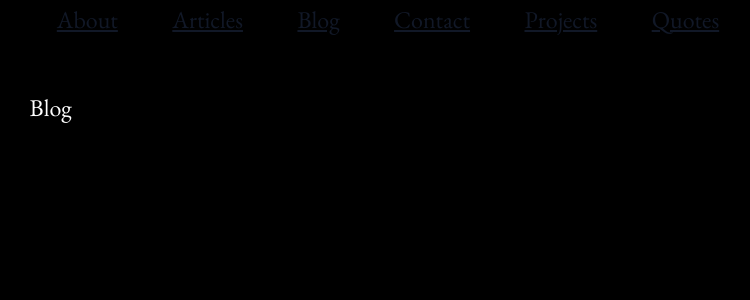
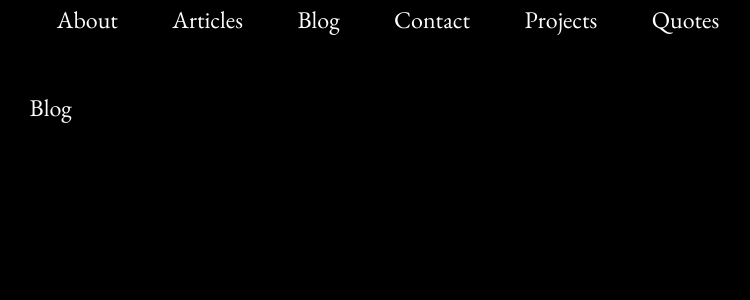
Before and after one commit to thebrandonlucas/blu-3, a SvelteKit app: page /blog in a window 1280 px wide. Shown: the top 300 px of the page, without its empty margins (252-1002 px from the left). Built offline with nearby package versions, Linux system fonts and the light colour scheme.

Commit message:
feat: better links

```diff
--- a/tailwind.config.ts
+++ b/tailwind.config.ts
@@ -21,6 +21,7 @@ export default {
             h4: { color: 'white' },
             em: { color: 'white' },
             p: { color: 'white' },
+            a: { color: 'white', 'text-decoration': 'none', '&:hover': { color: 'hsl(50, 90%, 67%)',  }, transition: 'color 0.3s ease, transform 0.3s ease'},
             hr: { 'border-color': 'white' }
           }
         }
```
